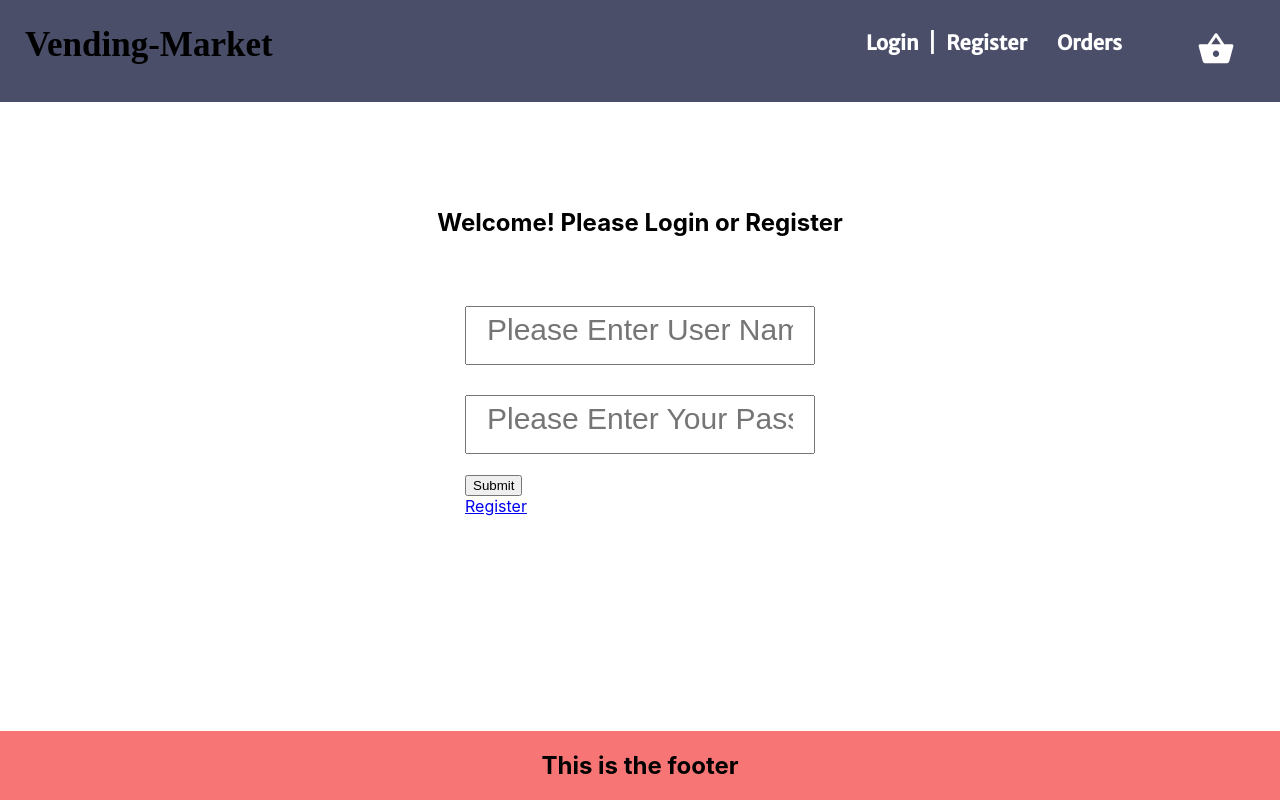
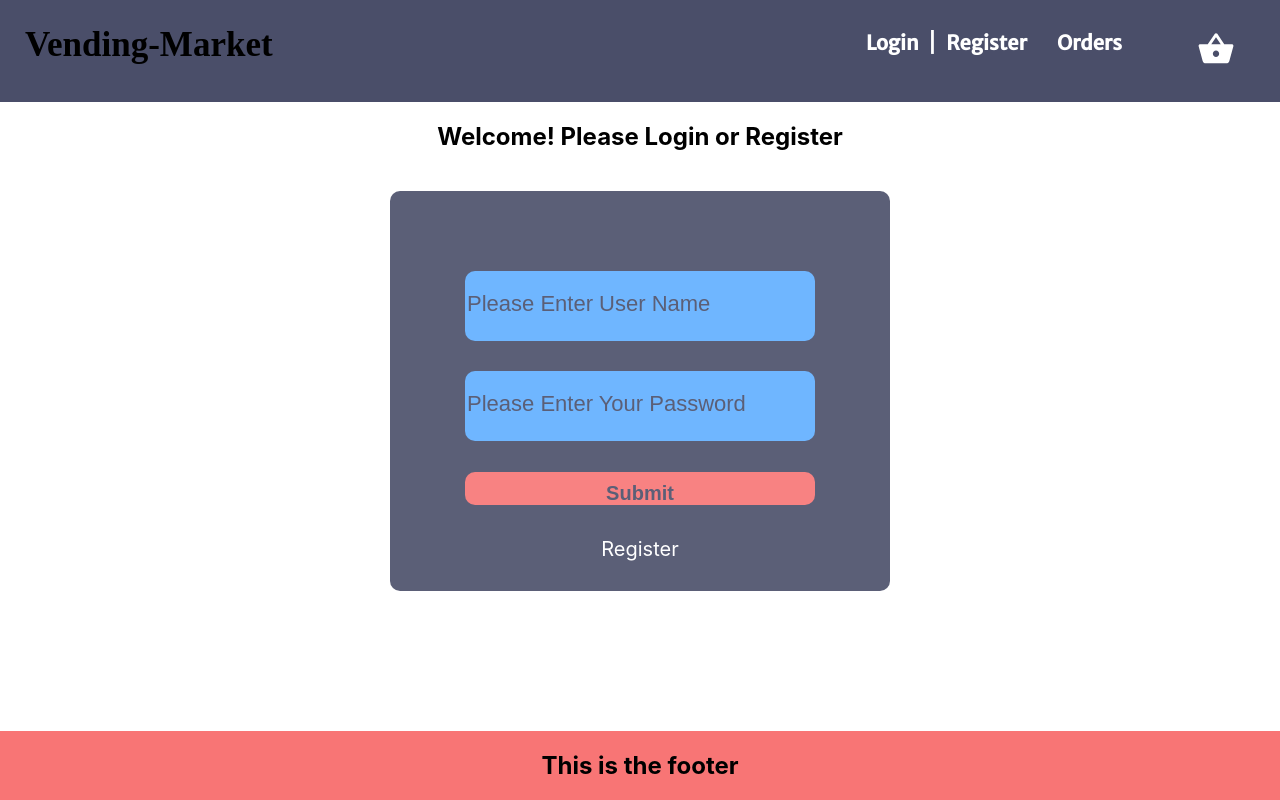
Before and after one commit to Subsono1/Selling-Market, a React (Create React App) app in the folder client/: page / in a window 1280 px wide. Built offline with nearby package versions, Linux system fonts and the light colour scheme; a web font is replaced by a local one; what react-animations would draw is missing.

Commit message:
finished login style, modified some css on product page.

```diff
--- a/client/src/screens/Login.css
+++ b/client/src/screens/Login.css
@@ -1,19 +1,80 @@
 .login-div {
+
   display: flex;
   justify-content: center;
   flex-direction: column;
   align-items: center;
   width: 100vw;
 
-  height: 500px;
+  /* height: 500px; */
+}
+
+.login-form {
+  background: #4A4E69;
+  display: flex;
+  justify-content: center;
+  flex-direction: column;
+  align-items: center;
+  padding-top: 50px;
+  padding-bottom: 30px;
+  width: 500px;
+  height: 400px;
+  border-radius: 10px;
+  opacity: .9;
+
 }
 
 .login-input {
   width: 350px;
-  padding: 20px;
+  height: 70px;
+
   margin-top: 30px;
   display: flex;
   align-items: center;
   justify-content: center;
+  border: thin;
+  background: #60AFFF;
+
+  outline: none;
+  font-size: 30px;
+  color: #4A4E69;
+  border-radius: 10px;
+  padding-bottom: 10px;
 
 }
+
+.login-input::placeholder {
+  font-size: 22px;
+  color: #4A4E69;
+
+}
+
+.login-button{
+
+font-size: 20px;
+display: flex;
+justify-content: center;
+align-items: center;
+height: 33px;
+outline: none;
+cursor: pointer;
+border: none;
+border-radius: 10px;
+background-color: #F87575  !important;
+color: #4A4E69 !important;
+font-weight: 900 !important;
+padding-top: 10px !important;
+
+
+margin: auto;
+width: 350px;
+}
+.login-button:hover {
+  background: #ffffff !important;
+}
+
+.register-link {
+  text-decoration: none;
+  font-size: 20px;
+  color: #ffffff;
+}
--- a/client/src/screens/Products.css
+++ b/client/src/screens/Products.css
@@ -32,8 +32,8 @@
 }
 
 .product-image{
-  height: 400px;
-  width: 350px;
+  height: 350px;
+  width: 320px;
   margin-left: 25px ;
   border-radius: 8px;
   /* transform-origin: 30% 30% 80%;
@@ -43,7 +43,8 @@
 }
 
 .product-title {
-  padding-left: 20px;
+  color: #4A4E69;
+  padding-left: 30px;
   text-decoration: none;
 
 
```
Also changed, not shown: client/src/screens/Login.jsx (+10 -0 lines).
